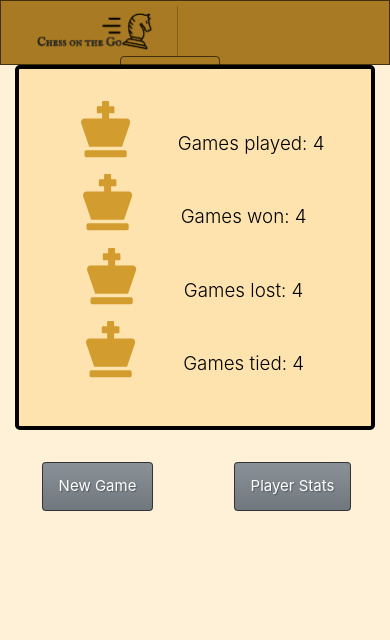
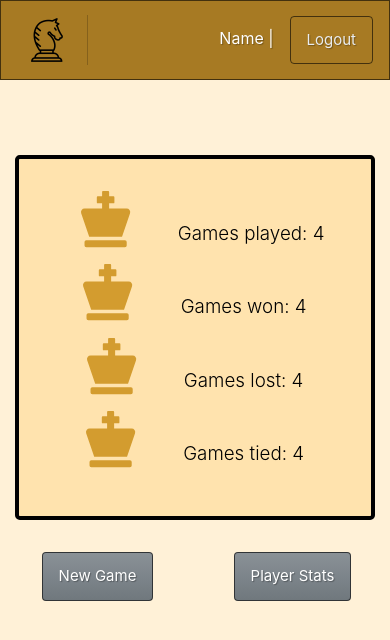
Before and after one commit to yashharanb/ChessOnTheGo, a React (Create React App) app in the folder frontend/: page /menu in a window 390 px wide. Shown: the top 640 px of the page. Built offline with nearby package versions, Linux system fonts and the light colour scheme.

Commit message:
made header responsive

```diff
--- a/frontend/src/App.css
+++ b/frontend/src/App.css
@@ -7,41 +7,6 @@ body, html {
 .App {
   text-align: center;
   height: 100%;
-}
-
-.App-logo {
-  height: 40vmin;
-  pointer-events: none;
-}
-
-@media (prefers-reduced-motion: no-preference) {
-  .App-logo {
-    animation: App-logo-spin infinite 20s linear;
-  }
-}
-
-.App-header {
-  background-color: #282c34;
-  min-height: 100vh;
-  display: flex;
-  flex-direction: column;
-  align-items: center;
-  justify-content: center;
-  font-size: calc(10px + 2vmin);
-  color: white;
-}
-
-.App-link {
-  color: #61dafb;
-}
-
-@keyframes App-logo-spin {
-  from {
-    transform: rotate(0deg);
-  }
-  to {
-    transform: rotate(360deg);
-  }
 }
 
 .card {
@@ -69,3 +34,44 @@ body, html {
   color: #d39c2f;
   margin-right: 3rem;
 }
+
+.navbar {
+  background-color: #A77A23;
+  height: 80px;
+  padding-top: 5px;
+  margin-bottom: 5em;
+
+}
+.navbar-brand {
+  margin: 0;
+  padding: 0 !important;
+}
+.navbar-text.navbar-right {
+  color: #fff;
+  font-size: 20px;
+  margin-right: 1em;
+}
+.active{
+  color: #ffff;
+}
+.img-responsive {
+  height: 50px;
+  padding-right: 15px;
+  padding-left: 5px;
+}
+.btn-logout {
+  color: #ffff;
+}
+
+@media screen and (max-width: 600px) {
+  .header-container {
+    padding-left: 0px !important;
+    padding-right: 0px !important;
+  }
+  .navbar-text.navbar-right {
+    font-size: 16px;
+  }
+  .img-responsive {
+    content: url('./mobile-logo.png');
+  }
+}
--- a/frontend/src/header.tsx
+++ b/frontend/src/header.tsx
@@ -5,21 +5,21 @@ import { Router, Route, Link } from 'react-router-dom';
 
 export function Header() {
   return (
-    <nav className="navbar navbar-inverse" style={{ "backgroundColor": "#A77A23", height: "65px", paddingTop: "5px" }}>
-      <div className="container-fluid">
+    <nav className="navbar navbar-inverse">
+      <div className="container-fluid header-container">
         <div className="navbar-header">
-          <a className="navbar-brand" href="#" style={{ margin: "0", padding: "0" }}>
-            <img src={logo} className="img-responsive" style={{ height: "50px", paddingRight: "15px", paddingLeft: "5px" }}></img>
+          <a className="navbar-brand site-logo" href="#">
+            <img src={logo} className="img-responsive"></img>
           </a>
         </div>
 
-        <ul className="nav navbar-nav navbar-right" style={{ display: "inline-block" }}>
-          <li className="navbar-text navbar-right" style={{ color: "#fff", display: "inline-block", fontSize: "20px", marginRight: "1em" }}>
+        <ul className="nav navbar-nav navbar-right d-inline-block">
+          <li className="navbar-text navbar-right d-inline-block">
             Name   |
           </li>
 
-          <li className="active" style={{ color: "#ffff", display: "inline-block", fontSize: "20px" }}>
-            <Link className="btn btn-outline-light" to="./login" style={{ color: "#ffff", display: "inline-block", fontSize: "20px" }}>Logout</Link>
+          <li className="active d-inline-block">
+            <Link className="btn btn-outline-light btn-logout d-inline-block" to="./login">Logout</Link>
           </li>
 
         </ul>
```
Also changed, not shown: frontend/src/mobile-logo.png (added).
